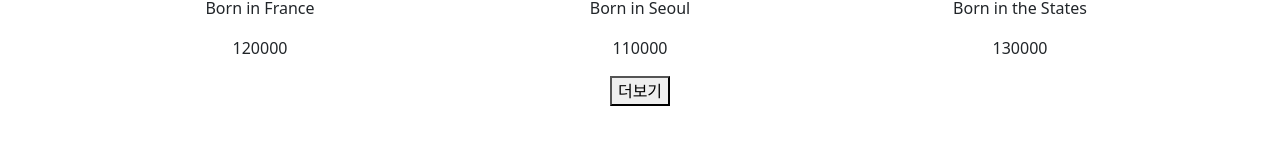
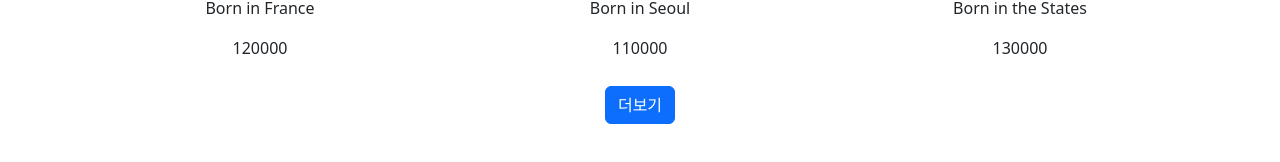
Before and after one commit to ktyoung/react, a React (Create React App) app in the folder shop/: page / in a window 1280 px wide. Shown: the part 610-772 px from the top of the page. Built offline with nearby package versions, Linux system fonts and the light colour scheme.

Commit message:
ajax 응용

```diff
--- a/shop/src/App.css
+++ b/shop/src/App.css
@@ -1,3 +1,7 @@
+::-webkit-scrollbar {
+  display: none;
+}
+
 .link {
   text-decoration: none;
   color: #212529;
@@ -50,3 +54,7 @@
   background-size: cover;
   background-position: center;
 }
+
+.more-btn {
+  margin: 10px;
+}
--- a/shop/src/App.js
+++ b/shop/src/App.js
@@ -2,7 +2,7 @@
 
 import './App.css';
 import 'bootstrap/dist/css/bootstrap.min.css';
-import { Navbar, Nav, Container, Row, Col } from 'react-bootstrap';
+import { Navbar, Nav, Container, Row, Col, Alert, Button } from 'react-bootstrap';
 import React, { useState } from 'react';
 import data from './data.js';
 import { Routes, Route, Link, useNavigate, Outlet } from 'react-router-dom'
@@ -12,6 +12,8 @@ import axios from 'axios';
 function App() {
 
   let [shoes, setShoes] = useState(data);
+  let [clickCount, setClickCount] = useState(1);
+  let [visible, setVisible] = useState(true);
   let navigate = useNavigate();
 
   return (
@@ -42,29 +44,24 @@ function App() {
               }
             </Row>
           </Container>
-          <button onClick={ () => {
-            axios.get('https://codingapple1.github.io/shop/data2.json')
-            .then( (result) => {
-              let copy = [...shoes, ...result.data]
-              setShoes(copy) } )
-            .catch( () => { console.log("ajax 요청 실패") } )
 
-            // (참고 1) 서버로 데이터를 전송하는 POST 요청
-            // axios.post('/URL', {데이터명 : '데이터'})
+          {
+            visible == true
+            ? <Button variant="primary" className='more-btn' onClick={ () => {
+              setClickCount(clickCount += 1)
+              if (clickCount > 2) {
+                setVisible(false);
+              }
+              axios.get("https://codingapple1.github.io/shop/data"+ parseInt(clickCount) +".json")
+              .then( (result) => {
+                let copy = [...shoes, ...result.data]
+                setShoes(copy)
+                } )
+              .catch( () => { console.log("ajax 요청 실패") } );
+             } }>더보기</Button>
+            : null
+          }
 
-            // (참고 2) 동시에 ajax 요청을 여러개 하려면?
-            // Promise.all([ axios.get('/url1'), axios.get('/url2') ])
-            // .then( () => {} )
-
-            // (참고 3) 서버와는 문자자료만 주고받을 수 있다
-            // array나 object에 ""를 작성하면 된다 → 이를 JSON이라 함 → axios가 array로 변환함
-
-            // (참고 4) fetch()로 GET 요청
-            // fetch('URL')
-            // .then(결과 => 결과.json()) → JSON을 array/object로 변환하는 과정
-            // .then(data => {}) → 요청 성공 시 실행할 코드
-
-           } }>더보기</button>
           </>
         } />
         <Route path="/detail/:id" element={ <Detail shoes={ shoes } /> } />
```
